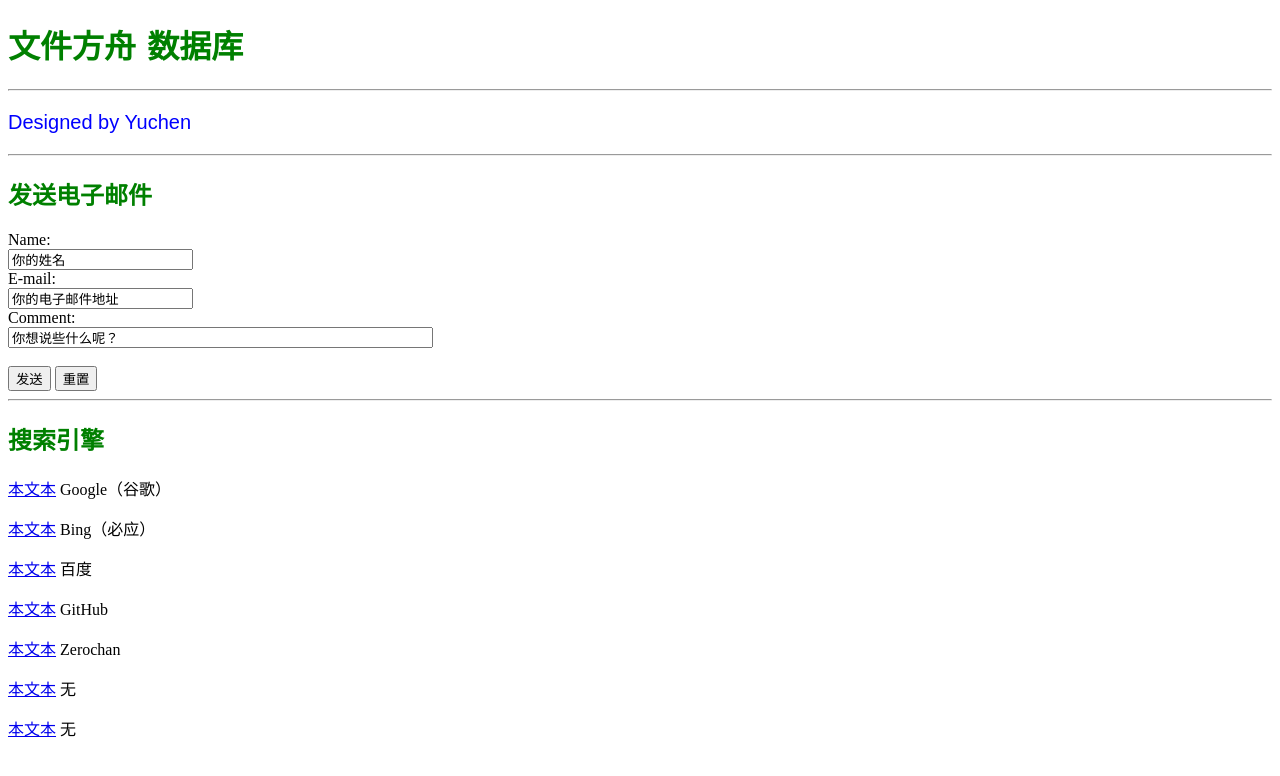
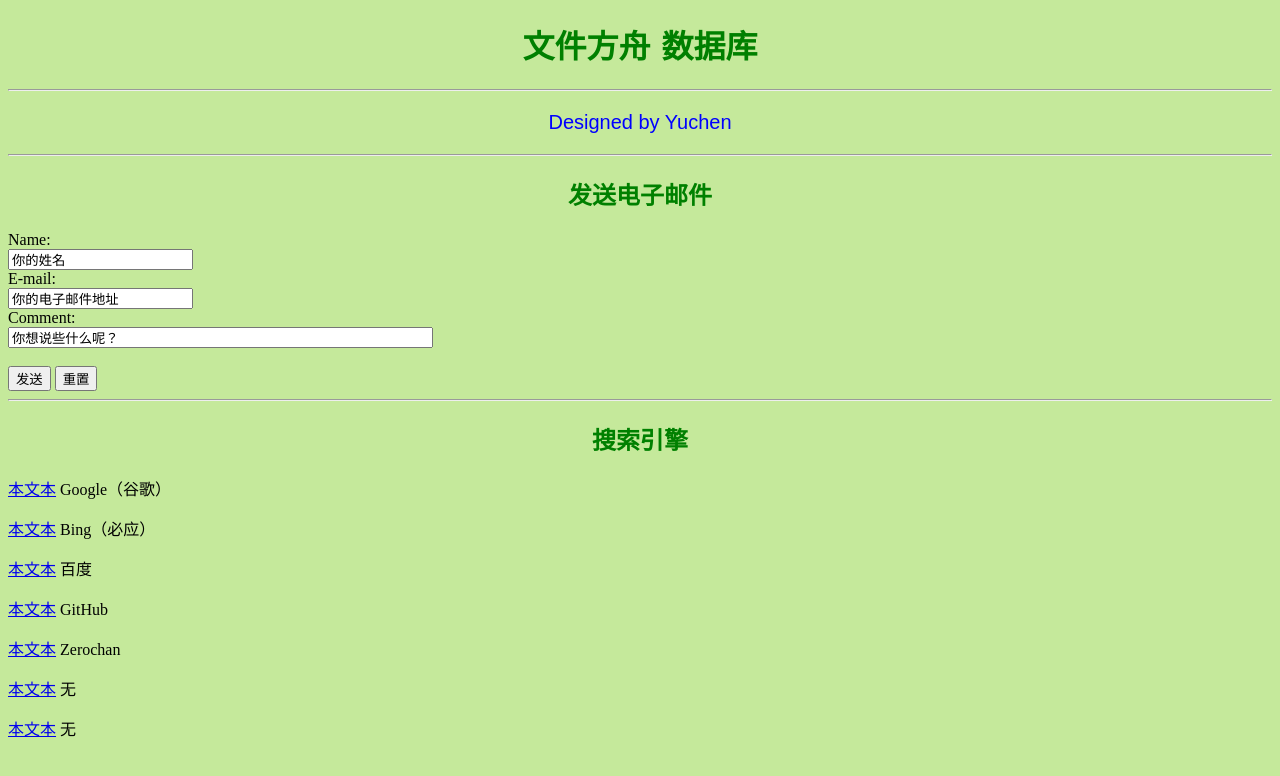
Before and after one commit to YuchenChuangsoft/MSSStorage, a plain HTML site: page index.html in a window 1280 px wide. Drawn offline with Linux system fonts and the light colour scheme.

Commit message:
Update index.html

```diff
--- a/index.html
+++ b/index.html
@@ -5,12 +5,12 @@
 <title>File Ark Database</title>
 <meta name="robots" content="index">
 </head>
-<body>
-<h1 style="font-family:verdana;color:green;">文件方舟 数据库</h1>
+<body style="background-color:#C5E99B">
+<h1 style="font-family:verdana;color:green;text-align:center;">文件方舟 数据库</h1>
 <hr/>
-<p style="font-family:arial;color:blue;font-size:20px;">Designed by Yuchen</p>
+<p style="font-family:arial;color:blue;font-size:20px;text-align:center;">Designed by Yuchen</p>
 <hr/>
-<h2 style="font-family:verdana;color:green;">发送电子邮件</h2>
+<h2 style="font-family:verdana;color:green;text-align:center;">发送电子邮件</h2>
 <form action="MAILTO:AzurLappland@outlook.com" method="post" enctype="text/plain">
 Name:<br>
 <input type="text" name="姓名" value="你的姓名"><br>
@@ -22,7 +22,7 @@ Comment:<br>
 <input type="reset" value="重置">
 </form>
 <hr/>
-<h2 style="font-family:verdana;color:green;">搜索引擎</h2>
+<h2 style="font-family:verdana;color:green;text-align:center;">搜索引擎</h2>
 <p><a href="//www.google.com/">本文本</a> Google（谷歌）</p>
 <p><a href="//www.bing.com/">本文本</a> Bing（必应）</p>
 <p><a href="//www.baidu.com/">本文本</a> 百度</p>
```
